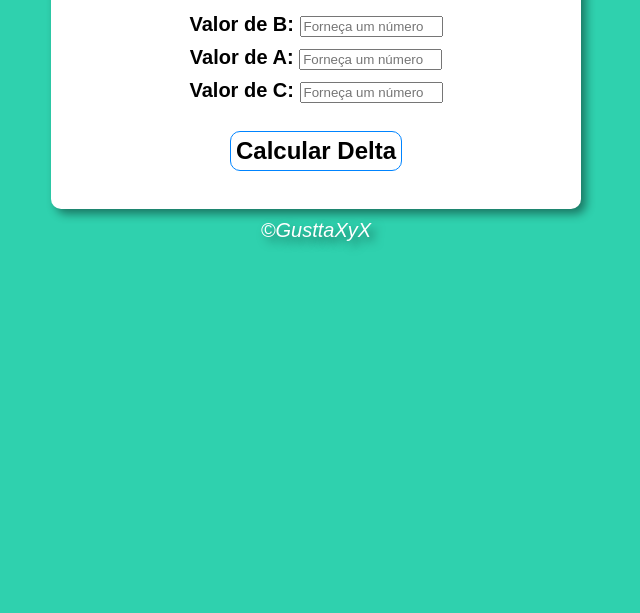
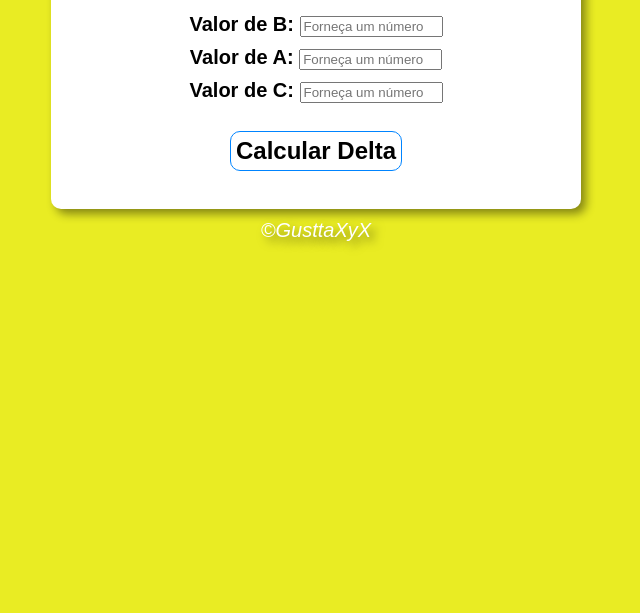
Before and after one commit to GusttaXyX/Projeto-Bhaskara, a plain HTML site: page index.html in a window 1280 px wide. Shown: the part 187-800 px from the top of the page, without its empty margins (324-964 px from the left). Drawn offline with Linux system fonts and the light colour scheme.

Commit message:
mudando cor no css

```diff
--- a/style.css
+++ b/style.css
@@ -3,7 +3,7 @@ body{
     font-size: 15pt;
     font-style: normal;
     text-align: center;
-    background-color: rgb(47, 209, 174);
+    background-color: rgb(233, 236, 35);
 
 }
 
```
